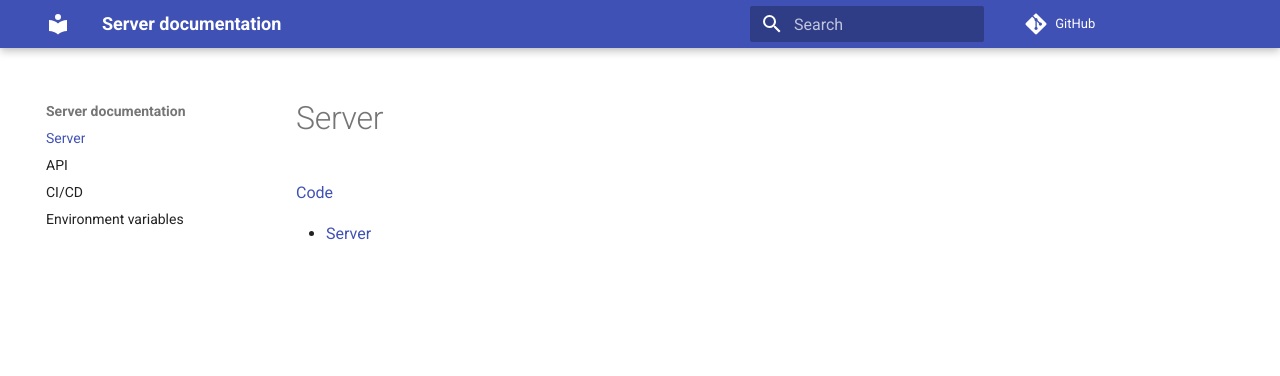
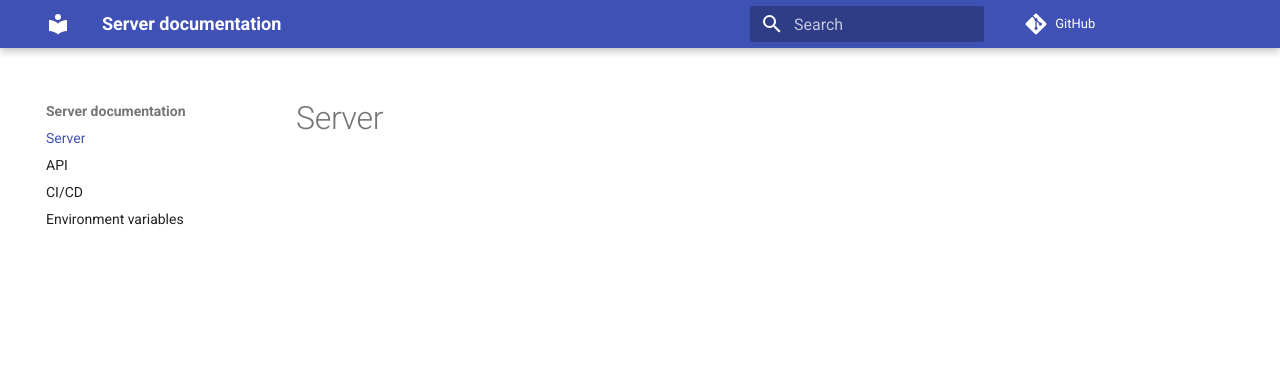
Before and after one commit to projekt-zespolony/server, an MkDocs documentation site: the page built from docs/index.md, in a window 1280 px wide. Shown: the top 376 px of the page. Built offline with MkDocs 1.6.1 and Material for MkDocs 9.7.7, drawn with Linux system fonts in a browser that asks for light colours; comment, search, counter and statistics services are not loaded.

Commit message:
docs: empty index

```diff
--- a/docs/index.md
+++ b/docs/index.md
@@ -1,5 +1 @@
 # Server
-
-[Code](https://godoc.org/github.com/projekt-zespolony/server)
-
-[TOC]
```
